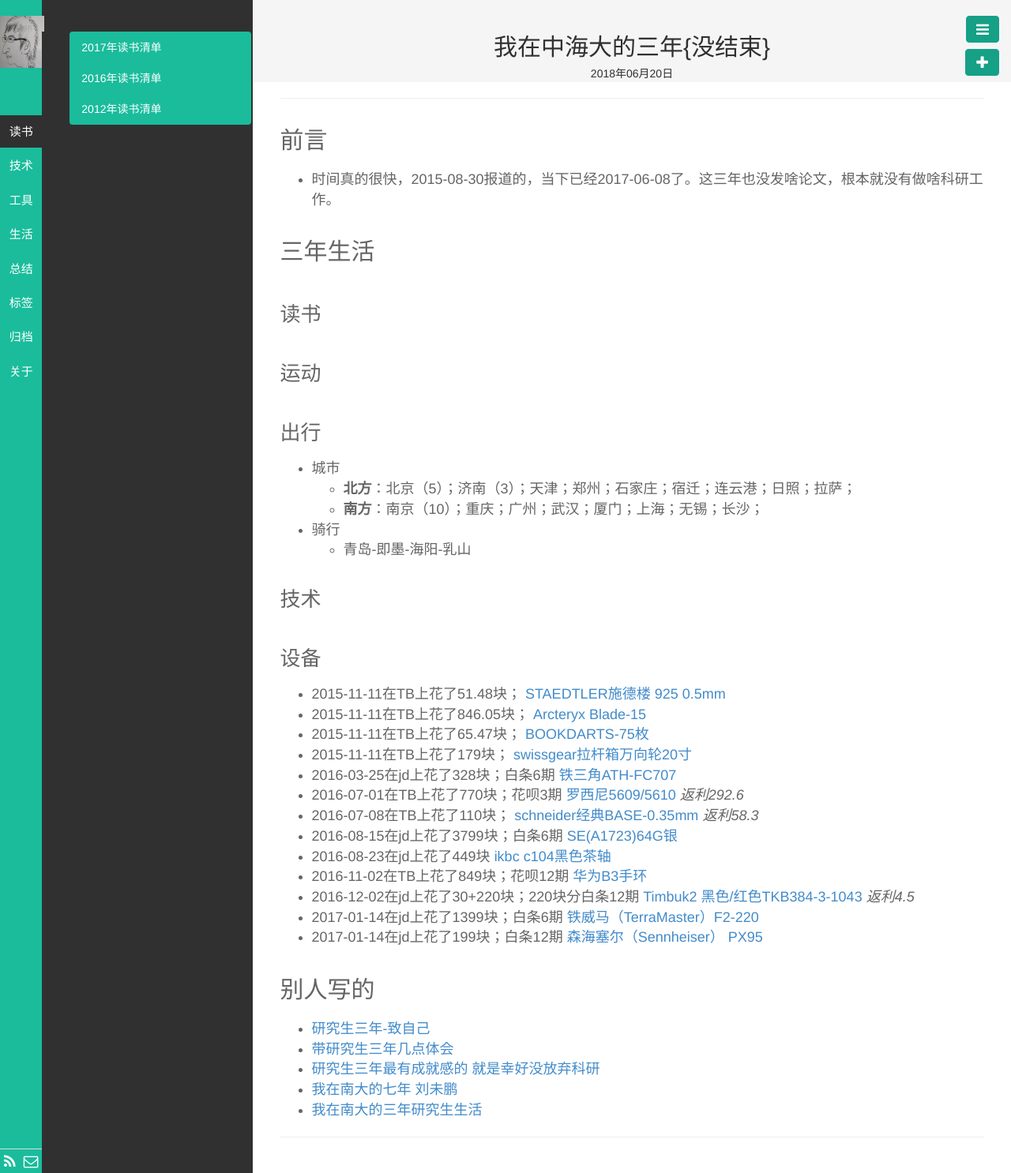
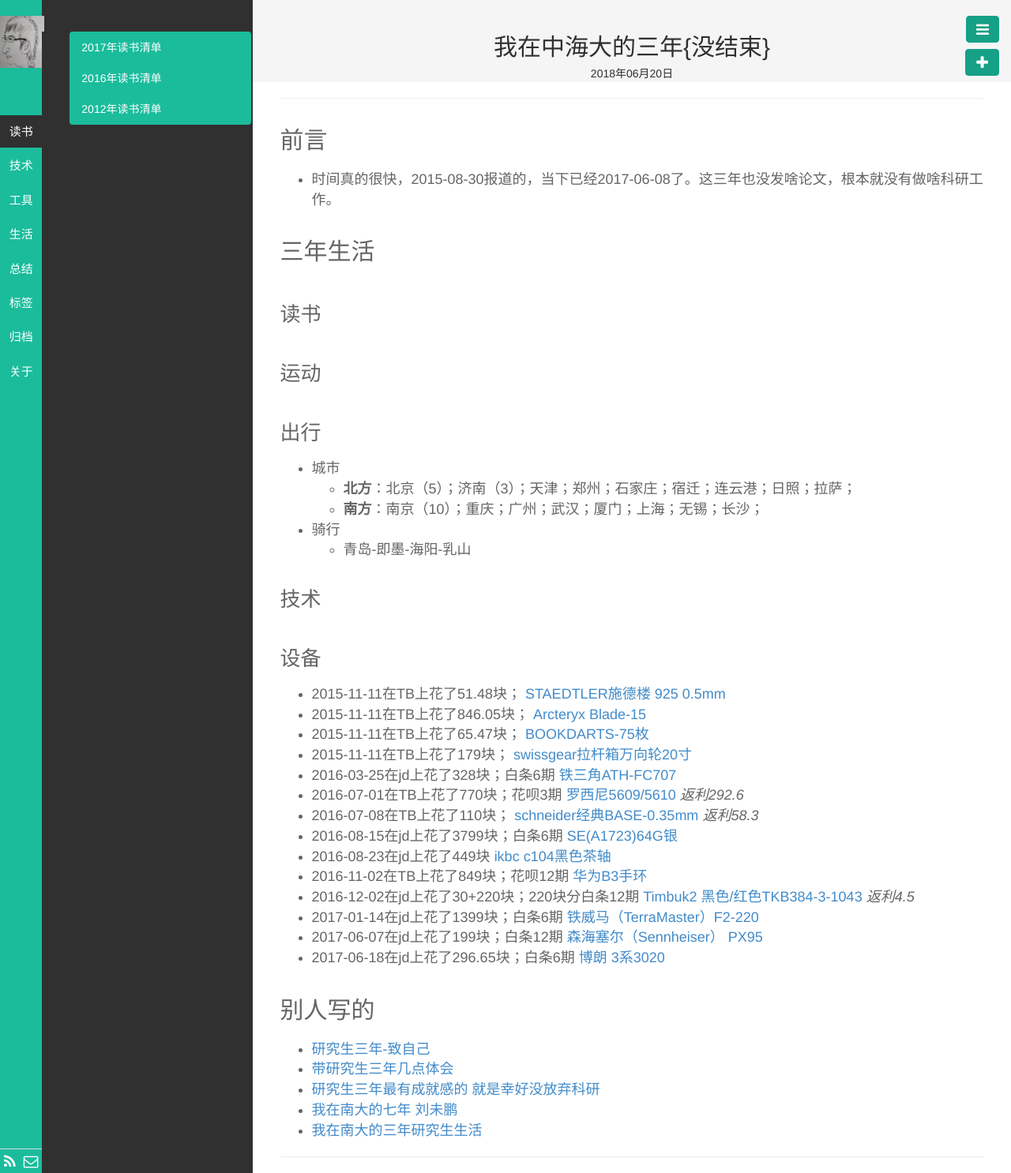
Before and after one commit to wolflion/blog, a Jekyll site: the page built from _posts/生活/2018-06-20-three-years-of-ouc.md, in a window 1280 px wide. Shown: the whole page at 79% size. Built offline with Jekyll 4.4.1, drawn with Linux system fonts in a browser that asks for light colours.

Commit message:
20170618updated
20170618updated

```diff
--- a/_posts/生活/2018-06-20-three-years-of-ouc.md
+++ b/_posts/生活/2018-06-20-three-years-of-ouc.md
@@ -38,7 +38,8 @@ description:
 + 2016-11-02在TB上花了849块；花呗12期 [华为B3手环](https://detail.tmall.com/item.htm?id=532012389820&spm=a1z09.2.0.0.d4qbph&_u=815t0q9c09a&skuId=3437671739007)
 + 2016-12-02在jd上花了30+220块；220块分白条12期 [Timbuk2 黑色/红色TKB384-3-1043](https://item.jd.com/10393884060.html) *返利4.5*
 + 2017-01-14在jd上花了1399块；白条6期 [铁威马（TerraMaster）F2-220](https://item.jd.com/2496010.html)
-+ 2017-01-14在jd上花了199块；白条12期 [森海塞尔（Sennheiser） PX95](https://item.jd.com/969150.html)
++ 2017-06-07在jd上花了199块；白条12期 [森海塞尔（Sennheiser） PX95](https://item.jd.com/969150.html)
++ 2017-06-18在jd上花了296.65块；白条6期 [博朗 3系3020](https://item.jd.com/1792276.html)
 
 ## 别人写的
 + [研究生三年-致自己](http://wap.sciencenet.cn/blogview.aspx?id=901638)
```
